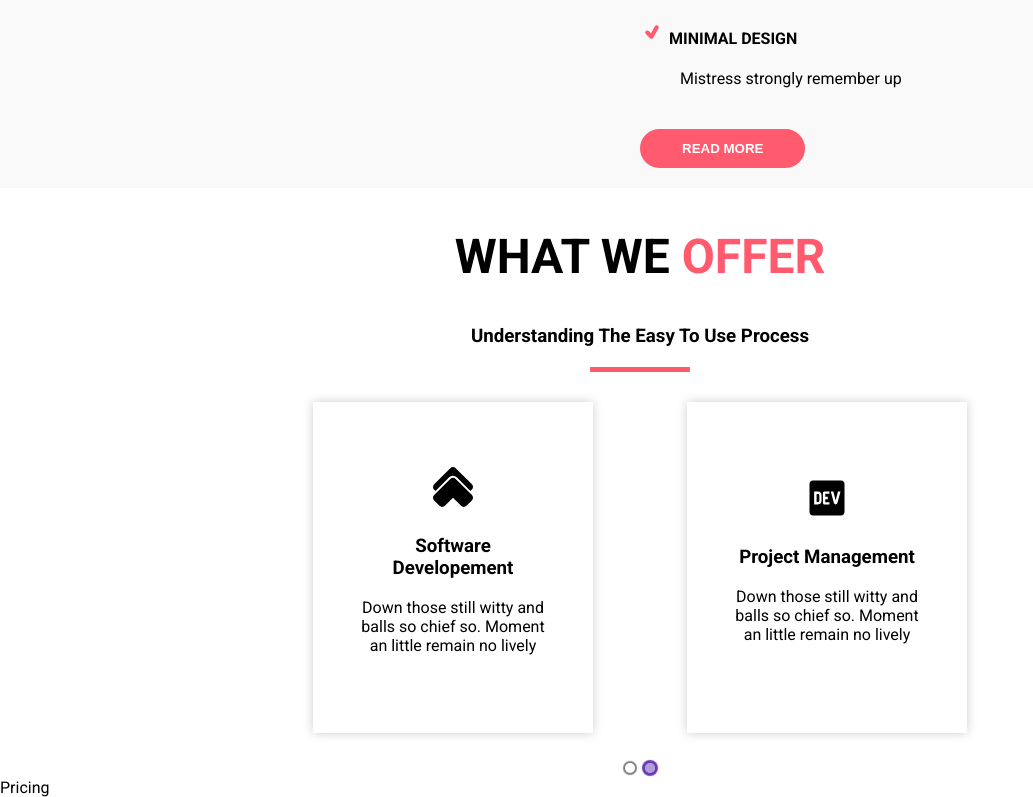
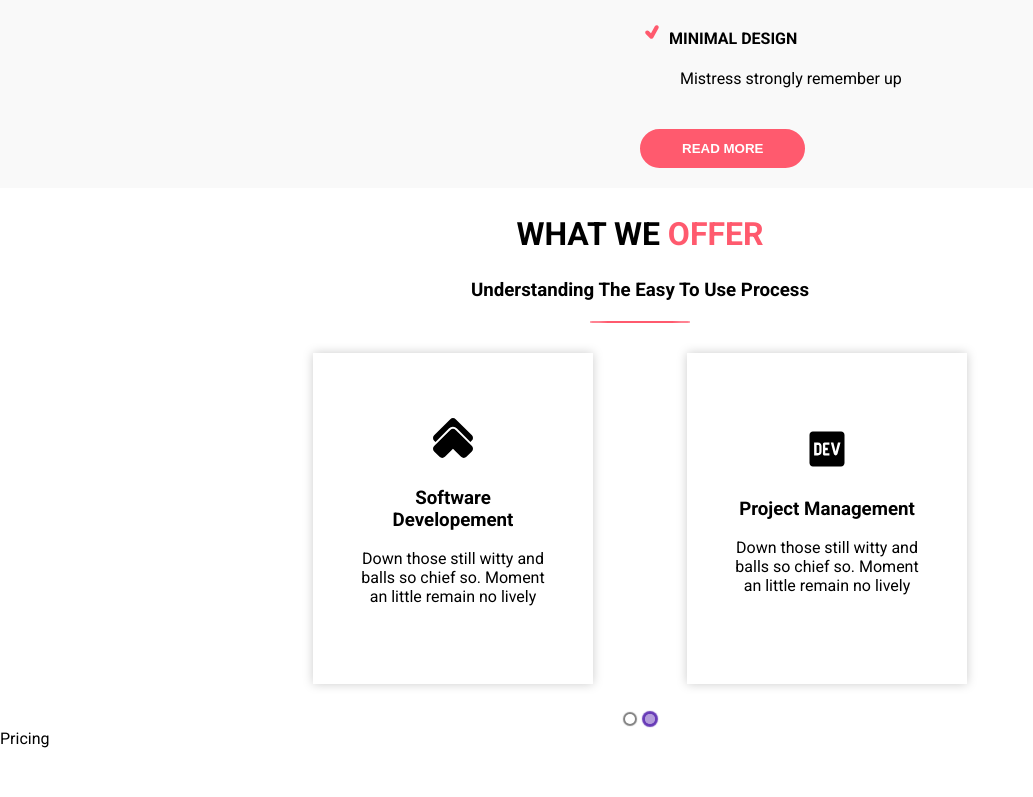
Before and after one commit to MouhaDiouf/startup, a React (Create React App) app: page / in a window 1280 px wide. Shown: the part 1834-2631 px from the top of the page, without its empty margins (0-1033 px from the left). After the commit the page ends 2582 px from the top, so only its background shows below. Built offline with nearby package versions, Linux system fonts and the light colour scheme.

Commit message:
Create the succesful stories component

```diff
--- a/src/components/CardOffer/cardStyles.scss
+++ b/src/components/CardOffer/cardStyles.scss
@@ -13,7 +13,7 @@ $pink: #ff5a6e;
     flex-direction: column;
     justify-content: center;
     align-items: center;
-    transition: all 1s ease-in-out;
+    transition: all .5s ease-in-out;
     position: relative;
     overflow: hidden;
 
--- a/src/components/Offers/styles.module.scss
+++ b/src/components/Offers/styles.module.scss
@@ -5,7 +5,7 @@ $pink: #ff5a6e;
 
     h2 {
         text-transform: uppercase;
-        font-size: 3rem;
+        font-size: 2rem;
         span {
             color: $pink
         }
@@ -13,7 +13,8 @@ $pink: #ff5a6e;
 
     .bar {
         width: 100px;
-        height: 5px;
+        height: 2px;
+        border-radius: 30%;
         margin: 20px auto;
         background-color: $pink;
     }
```
Also changed, not shown: src/components/Stories/Stories.js (added, +7 -0 lines).
